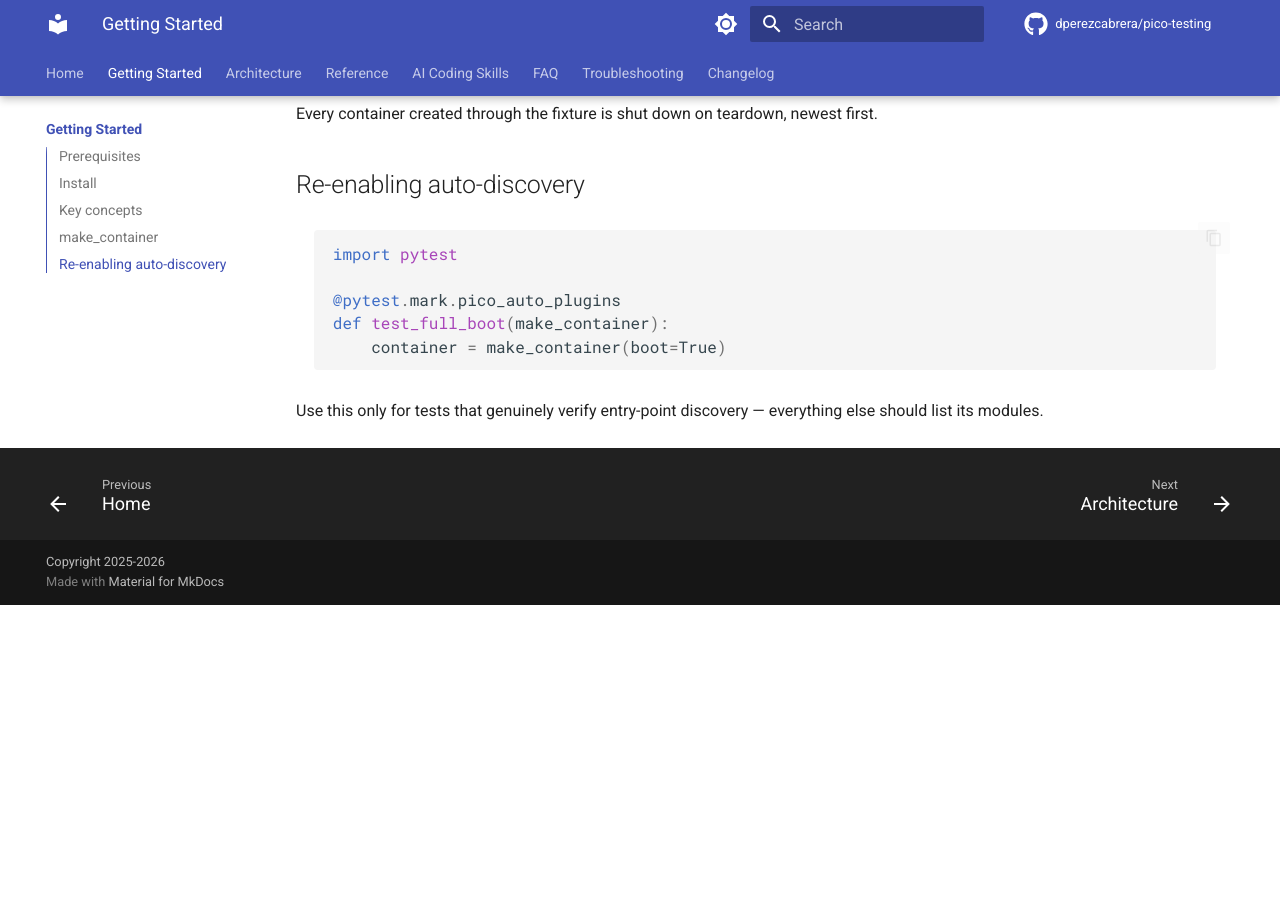
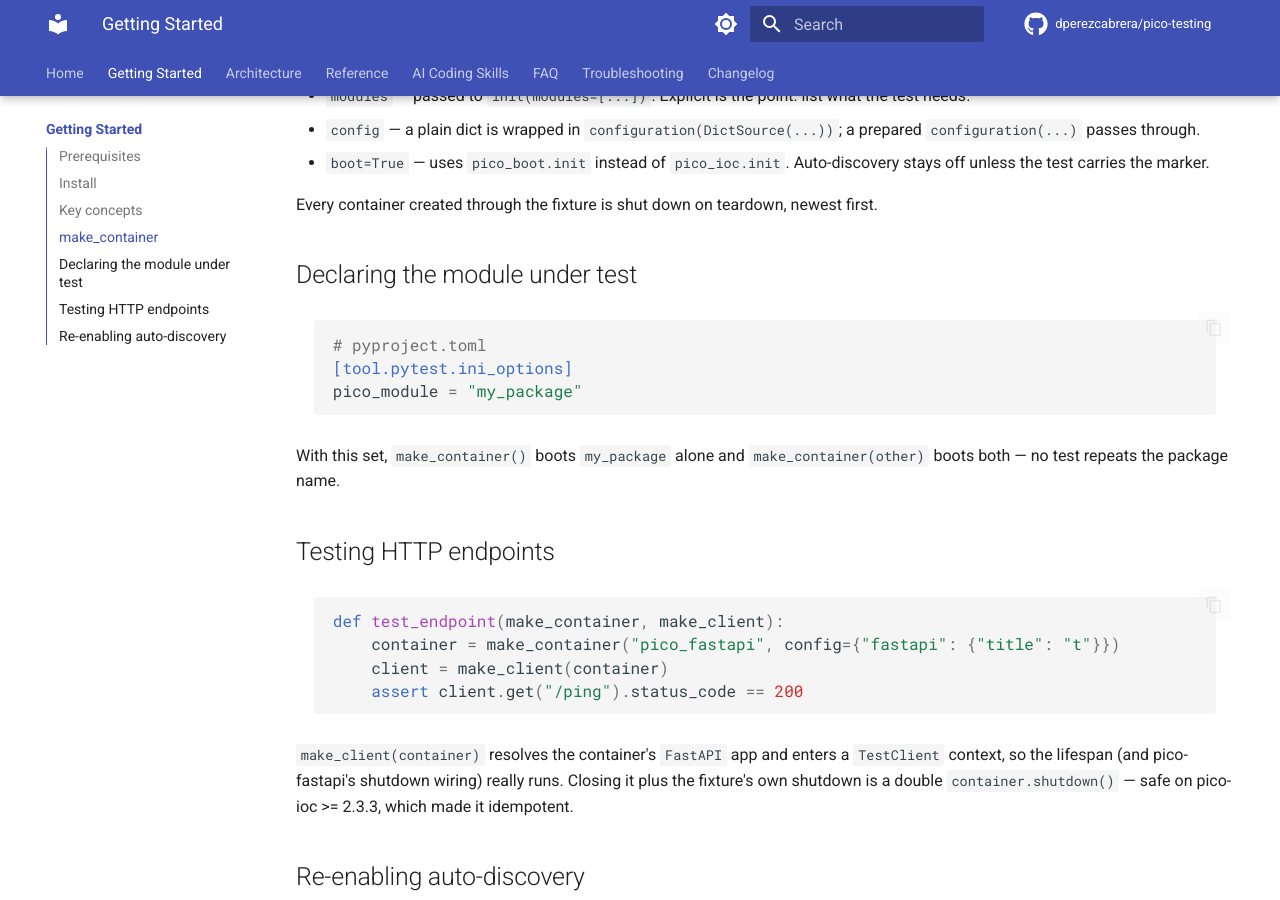
Before and after one commit to dperezcabrera/pico-testing, an MkDocs documentation site: the page built from docs/getting-started.md, in a window 1280 px wide and 900 px high, scrolled down 1168 px. Built offline with MkDocs 1.6.1 and Material for MkDocs 9.7.7, drawn with Linux system fonts in a browser that asks for light colours; comment, search, counter and statistics services are not loaded; before the commit the page ends 1773 px from its top, so only the background shows below that; some of the changed text lies outside the part shown.

Commit message:
Add pico_module ini option and make_client fixture

````diff
--- a/docs/getting-started.md
+++ b/docs/getting-started.md
@@ -4,7 +4,7 @@
 
 - Python >= 3.11
 - pytest >= 8
-- pico-ioc >= 2.2.0 (pico-boot only if you use `boot=True`)
+- pico-ioc >= 2.3.3 (pico-boot only if you use `boot=True`; pico-fastapi only for `make_client`)
 
 ## Install
 
@@ -19,6 +19,8 @@ pip install pico-testing
 | Isolation fixture (autouse) | Sets `PICO_BOOT_AUTO_PLUGINS=false` for every test so `pico_boot.init()` loads only explicit modules |
 | `@pytest.mark.pico_auto_plugins` | Opts a single test back into plugin auto-discovery |
 | `make_container` | Builds containers from explicit modules and config; shuts them all down on teardown |
+| `pico_module` (ini) | The package under test, prepended to every `make_container(...)` call |
+| `make_client` | FastAPI `TestClient` over a container's app; lifespan runs, closed on teardown |
 
 ## make_container
 
@@ -39,6 +41,27 @@ Signature: `make_container(*modules, config=None, boot=False)`
 
 Every container created through the fixture is shut down on teardown, newest first.
 
+## Declaring the module under test
+
+```toml
+# pyproject.toml
+[tool.pytest.ini_options]
+pico_module = "my_package"
+```
+
+With this set, `make_container()` boots `my_package` alone and `make_container(other)` boots both — no test repeats the package name.
+
+## Testing HTTP endpoints
+
+```python
+def test_endpoint(make_container, make_client):
+    container = make_container("pico_fastapi", config={"fastapi": {"title": "t"}})
+    client = make_client(container)
+    assert client.get("/ping").status_code == 200
+```
+
+`make_client(container)` resolves the container's `FastAPI` app and enters a `TestClient` context, so the lifespan (and pico-fastapi's shutdown wiring) really runs. Closing it plus the fixture's own shutdown is a double `container.shutdown()` — safe on pico-ioc >= 2.3.3, which made it idempotent.
+
 ## Re-enabling auto-discovery
 
 ```python
--- a/pyproject.toml
+++ b/pyproject.toml
@@ -27,7 +27,7 @@ classifiers = [
 ]
 
 dependencies = [
-    "pico-ioc >= 2.2.0",
+    "pico-ioc >= 2.3.3",
     "pytest >= 8",
 ]
 
````
Also changed, not shown: CHANGELOG.md (+11 -0 lines), README.md (+28 -0 lines), 4 other files.
